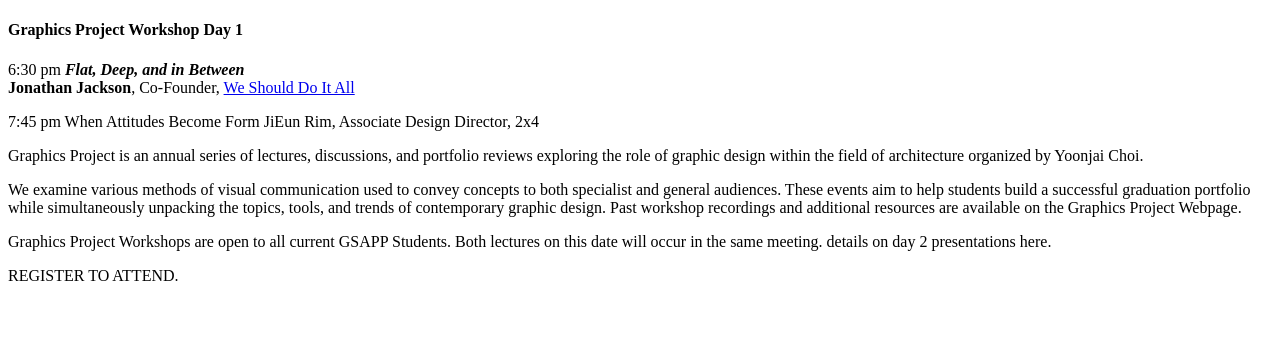
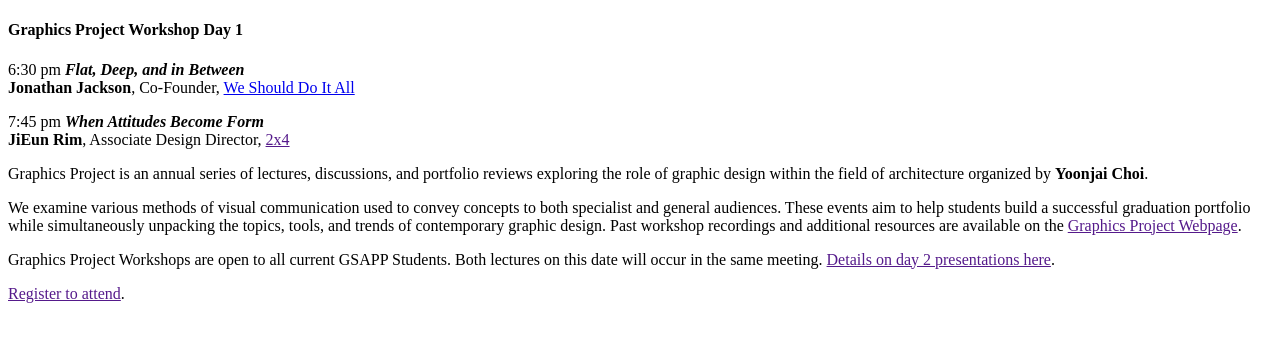
Before and after one commit to celestelayne/potential-invention, a plain HTML site: page exercises/week_02/gsapp_event/index.html in a window 1280 px wide. Drawn offline with Linux system fonts and the light colour scheme.

```diff
--- a/exercises/week_02/gsapp_event/index.html
+++ b/exercises/week_02/gsapp_event/index.html
@@ -13,13 +13,14 @@
             <strong>Jonathan Jackson</strong>, Co-Founder, <a href="https://wsdia.com/">We Should Do It All</a>
         </p>
 
-    <p>7:45 pm When Attitudes Become Form JiEun Rim, Associate Design Director, 2x4</p>
+        <p>7:45 pm <strong><em>When Attitudes Become Form</em><br> JiEun Rim</strong>, Associate Design Director, <a href="">2x4</a></p>
 
-    <p>Graphics Project is an annual series of lectures, discussions, and portfolio reviews exploring the role of graphic design within the field of architecture organized by Yoonjai Choi.</p>
-    <p>We examine various methods of visual communication used to convey concepts to both specialist and general audiences. These events aim to help students build a successful graduation portfolio while simultaneously unpacking the topics, tools, and trends of contemporary graphic design. Past workshop recordings and additional resources are available on the Graphics Project Webpage.</p>
+        <p>Graphics Project is an annual series of lectures, discussions, and portfolio reviews exploring the role of graphic design within the field of architecture organized by <strong>Yoonjai Choi</strong>.</p>
 
-    <p>Graphics Project Workshops are open to all current GSAPP Students. Both lectures on this date will occur in the same meeting. details on day 2 presentations here.</p>
+        <p>We examine various methods of visual communication used to convey concepts to both specialist and general audiences. These events aim to help students build a successful graduation portfolio while simultaneously unpacking the topics, tools, and trends of contemporary graphic design. Past workshop recordings and additional resources are available on the <a href="">Graphics Project Webpage</a>.</p>
 
-    <p>REGISTER TO ATTEND.</p>
+        <p>Graphics Project Workshops are open to all current GSAPP Students. Both lectures on this date will occur in the same meeting. <a href="">Details on day 2 presentations here</a>.</p>
+
+        <p><a href="">Register to attend</a>.</p>
     </body>
 </html>
```
Also changed, not shown: 1 other file. Lines whose indentation alone changed are shown as unchanged.
